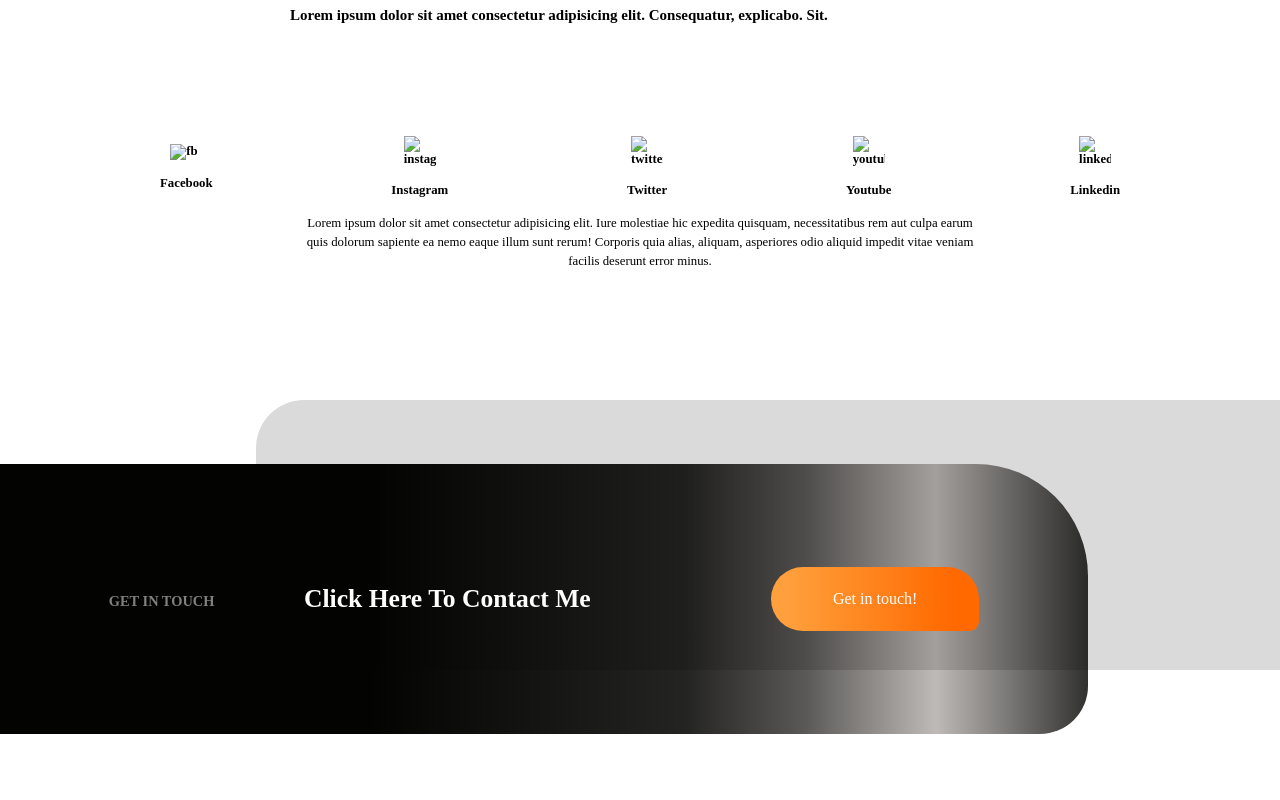
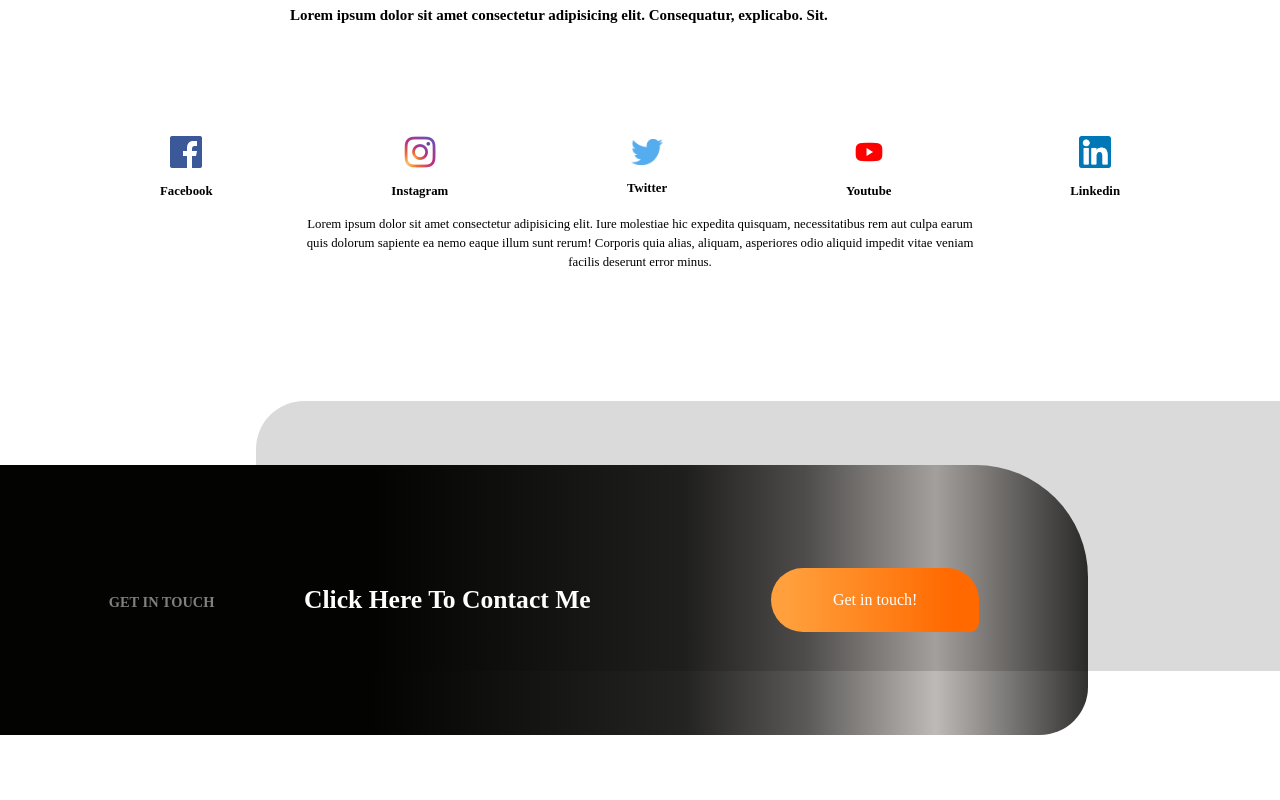
Before and after one commit to ambar-srivastava/Homepage---Responsive, a plain HTML site: page index.html in a window 1280 px wide. Shown: the part 1400-2200 px from the top of the page. Drawn offline with Linux system fonts and the light colour scheme; the site is published under a folder, as on GitHub Pages, so addresses that start at the root find nothing.

Commit message:
added ./ in url

```diff
--- a/index.html
+++ b/index.html
@@ -4,7 +4,7 @@
     <meta charset="UTF-8">
     <meta name="viewport" content="width=device-width, initial-scale=1.0">
     <title>Document</title>
-    <link rel="stylesheet" href="style.css">
+    <link rel="stylesheet" href="./style.css">
 </head>
 <body>
     <div class="navbar">
@@ -74,23 +74,23 @@
     </div>
     <div class="icons2">
         <a href="fb">
-            <img src="/Assets/square-facebook-512.webp" alt="fb">
+            <img src="./Assets/square-facebook-512.webp" alt="fb">
             <p>Facebook</p>
         </a>
         <a href="insta">
-            <img src="/Assets/instagram-logo-color-512.webp" alt="instagram">
+            <img src="./Assets/instagram-logo-color-512.webp" alt="instagram">
             <p>Instagram</p>
         </a>
         <a href="twitter">
-            <img src="/Assets/twitter-logo-A84FE9258E-seeklogo.com.png" alt="twitter">
+            <img src="./Assets/twitter-logo-A84FE9258E-seeklogo.com.png" alt="twitter">
             <p>Twitter</p>
         </a>
         <a href="youtube">
-            <img src="/Assets/Youtube-512.webp" alt="youtube">
+            <img src="./Assets/Youtube-512.webp" alt="youtube">
             <p>Youtube</p>
         </a>
         <a href="inkedin">
-            <img src="/Assets/linkedin.png" alt="linkedin">
+            <img src="./Assets/linkedin.png" alt="linkedin">
             <p>Linkedin</p>
         </a>
     </div>
@@ -100,7 +100,7 @@
     <div class="containerBack2">
         <div class="background2">
             <div class="img">
-                <img src="/Assets/new1.jpg" alt="">
+                <img src="./Assets/new1.jpg" alt="">
             </div>
             <div class="img-color">
                 <div class="text2">
--- a/style.css
+++ b/style.css
@@ -52,7 +52,7 @@ html,body{
     width: 1.5rem;
 }
 .containerBack{
-    background-image: url("/Assets/laptop1.jpg");
+    background-image: url("./Assets/laptop1.jpg");
     background-size:cover ;
     background-position: top;
     width: 80%;
```
